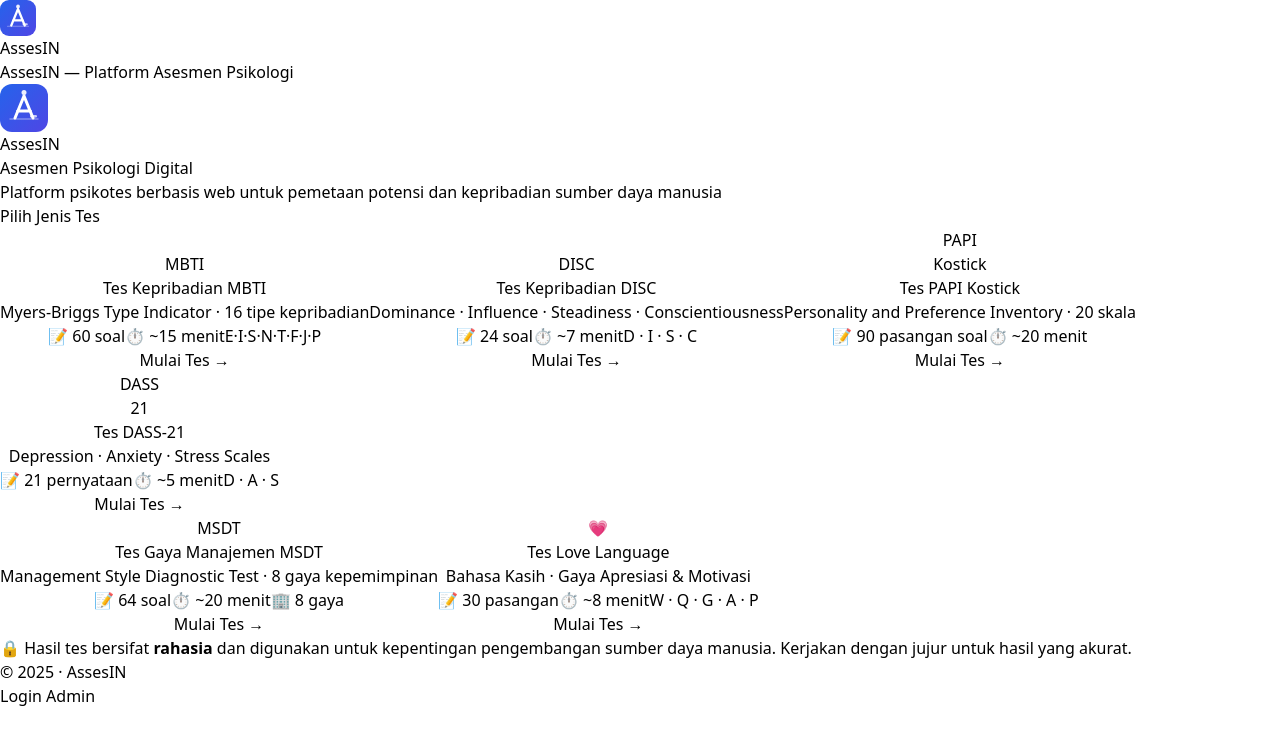
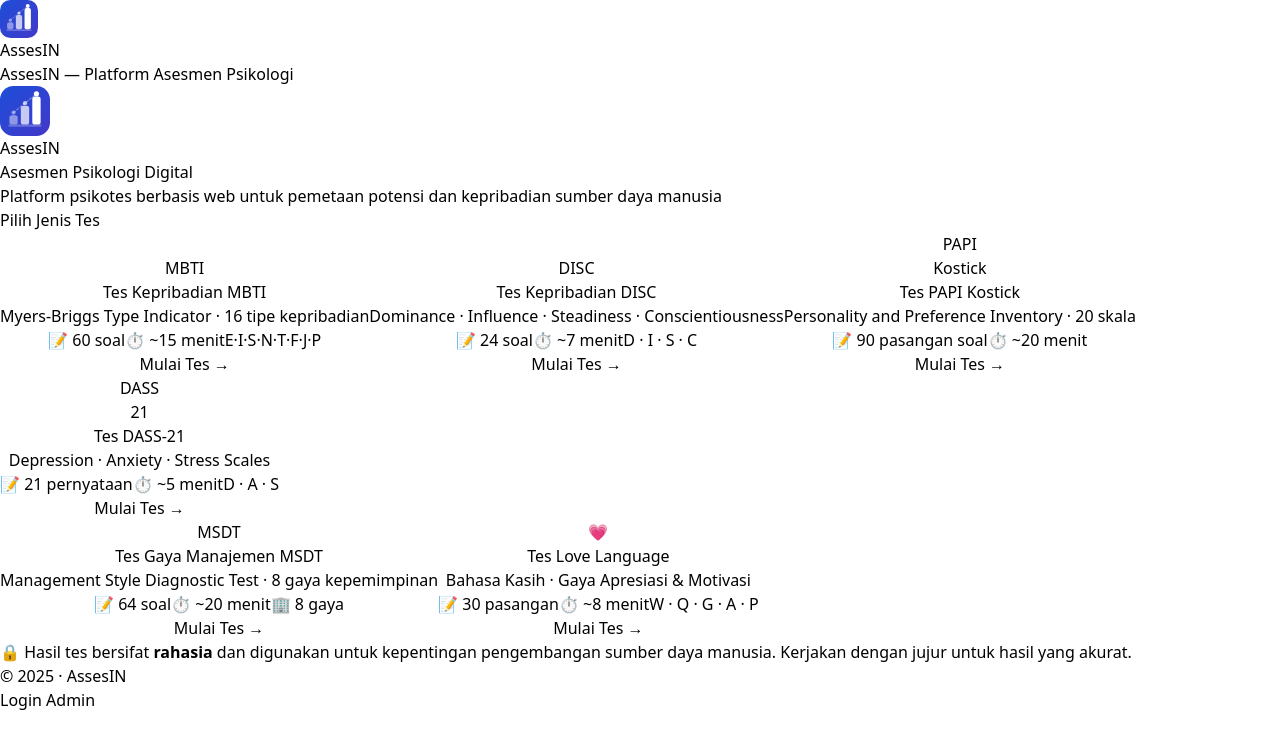
Before and after one commit to pengembanganbrian-coder/psikotes-bisnis, a React (Vite) app: page / in a window 1280 px wide. Shown: the top 748 px of the page. Built offline with nearby package versions, Linux system fonts and the light colour scheme.

Commit message:
tampilan: redesign logo AssesIN - bar chart ascending

```diff
--- a/src/components/Logo.jsx
+++ b/src/components/Logo.jsx
@@ -1,63 +1,75 @@
 /**
  * AssesIN Logo Component
- * Gunakan: <Logo /> atau <Logo size="sm|md|lg" dark />
+ * Gunakan: <Logo /> | <Logo size="sm|md|lg|xl" /> | <Logo dark /> | <Logo iconOnly />
  */
 
 export default function Logo({ size = 'md', dark = false, iconOnly = false }) {
   const sizes = {
-    sm: { icon: 28, text: 'text-lg',  gap: 'gap-2' },
-    md: { icon: 36, text: 'text-xl',  gap: 'gap-2.5' },
-    lg: { icon: 48, text: 'text-3xl', gap: 'gap-3' },
-    xl: { icon: 64, text: 'text-4xl', gap: 'gap-4' },
+    sm: { icon: 30, text: 'text-lg',  gap: 'gap-2'   },
+    md: { icon: 38, text: 'text-2xl', gap: 'gap-2.5' },
+    lg: { icon: 50, text: 'text-3xl', gap: 'gap-3'   },
+    xl: { icon: 64, text: 'text-4xl', gap: 'gap-4'   },
   }
   const s = sizes[size] || sizes.md
-  const d = s.icon
+  const d  = s.icon
 
   return (
     <div className={`inline-flex items-center ${s.gap} select-none`}>
-      {/* Icon */}
+
+      {/* ── Icon ─────────────────────────────────── */}
       <svg width={d} height={d} viewBox="0 0 48 48" fill="none" xmlns="http://www.w3.org/2000/svg">
         <defs>
-          <linearGradient id="assesGrad" x1="0" y1="0" x2="48" y2="48" gradientUnits="userSpaceOnUse">
-            <stop offset="0%" stopColor="#2563EB"/>
-            <stop offset="100%" stopColor="#4F46E5"/>
+          <linearGradient id="aiGrad" x1="0" y1="0" x2="48" y2="48" gradientUnits="userSpaceOnUse">
+            <stop offset="0%"   stopColor="#1D4ED8"/>
+            <stop offset="100%" stopColor="#4338CA"/>
           </linearGradient>
-          <linearGradient id="assesGradLight" x1="0" y1="0" x2="48" y2="48" gradientUnits="userSpaceOnUse">
-            <stop offset="0%" stopColor="#3B82F6"/>
-            <stop offset="100%" stopColor="#6366F1"/>
-          </linearGradient>
+          {/* Glow effect untuk bar tertinggi */}
+          <filter id="glow">
+            <feGaussianBlur stdDeviation="1.5" result="blur"/>
+            <feComposite in="SourceGraphic" in2="blur" operator="over"/>
+          </filter>
         </defs>
 
-        {/* Background rounded square */}
-        <rect width="48" height="48" rx="12" fill="url(#assesGrad)"/>
+        {/* Background — rounded square */}
+        <rect width="48" height="48" rx="13" fill="url(#aiGrad)"/>
 
-        {/* Otak kiri-kanan (stilisasi) — dua busur melambangkan dua belahan otak/pikiran */}
-        {/* Garis dasar */}
-        <line x1="10" y1="35" x2="38" y2="35" stroke="rgba(255,255,255,0.35)" strokeWidth="1.5" strokeLinecap="round"/>
+        {/* Garis dasar / base line */}
+        <rect x="8" y="37" width="32" height="2" rx="1" fill="white" opacity="0.25"/>
 
-        {/* Huruf A — tengah */}
+        {/* Bar 1 — pendek (kiri) */}
+        <rect x="9" y="28" width="8" height="9" rx="2.5" fill="white" opacity="0.45"/>
+
+        {/* Bar 2 — sedang (tengah) */}
+        <rect x="20" y="19" width="8" height="18" rx="2.5" fill="white" opacity="0.72"/>
+
+        {/* Bar 3 — tinggi (kanan) — paling terang */}
+        <rect x="31" y="10" width="8" height="27" rx="2.5" fill="white"/>
+
+        {/* Titik bulat di atas tiap bar */}
+        <circle cx="13" cy="25.5" r="2" fill="white" opacity="0.45"/>
+        <circle cx="24" cy="16.5" r="2" fill="white" opacity="0.72"/>
+        <circle cx="35" cy="7.5"  r="2.5" fill="white"/>
+
+        {/* Garis tren naik (kecil) yang menghubungkan titik */}
         <path
-          d="M24 12 L15 34 M24 12 L33 34 M17.5 27 L30.5 27"
+          d="M13 25.5 L24 16.5 L35 7.5"
           stroke="white"
-          strokeWidth="3"
+          strokeWidth="1.2"
           strokeLinecap="round"
           strokeLinejoin="round"
+          opacity="0.35"
+          strokeDasharray="2 2"
         />
-
-        {/* Titik aksen di atas A — melambangkan insight/penilaian */}
-        <circle cx="24" cy="8.5" r="2.5" fill="white" opacity="0.9"/>
-
-        {/* Garis kecil bawah kanan — aksen "IN" */}
-        <rect x="30" y="31" width="7" height="2.5" rx="1.25" fill="white" opacity="0.7"/>
       </svg>
 
-      {/* Wordmark */}
+      {/* ── Wordmark ──────────────────────────────── */}
       {!iconOnly && (
         <span className={`font-black ${s.text} tracking-tight leading-none`}>
-          <span className={dark ? 'text-white' : 'text-gray-800'}>Asses</span>
-          <span className="text-blue-600">IN</span>
+          <span className={dark ? 'text-white' : 'text-gray-900'}>Asses</span>
+          <span className={dark ? 'text-blue-300' : 'text-blue-600'}>IN</span>
         </span>
       )}
+
     </div>
   )
 }
```
